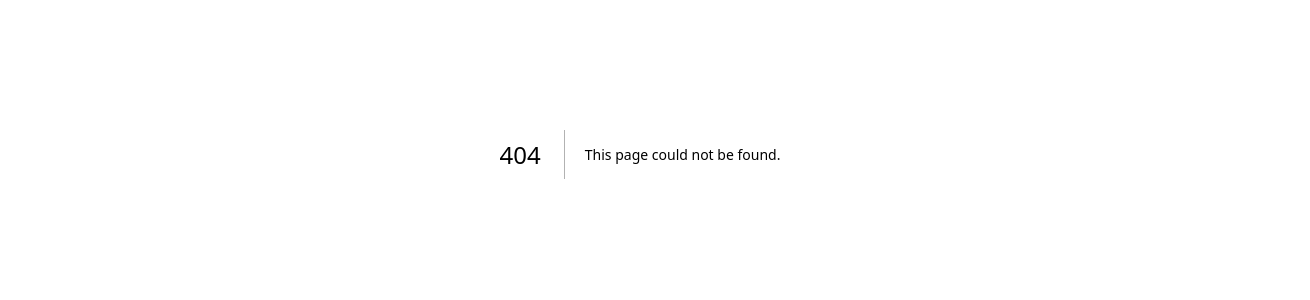
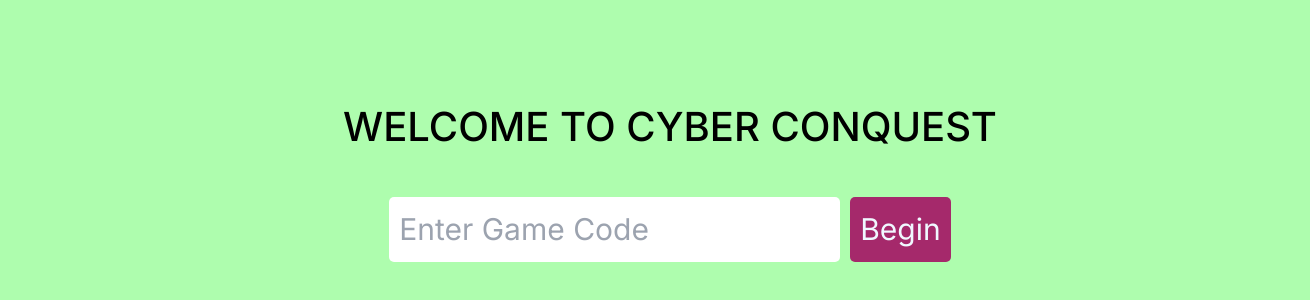
Before and after one commit to Sarguru02/Cyber-Conquest, a Next.js app: page /lobby in a window 1280 px wide. Before the commit this address had no page. Shown: the part 246-546 px from the top of the page, 1310 px wide, since content can reach past the window. Built offline with nearby package versions, Linux system fonts and the light colour scheme.

Commit message:
FEAT: Added Lobby Page

```diff
--- a/app/globals.css
+++ b/app/globals.css
@@ -1,3 +1,20 @@
 @tailwind base;
 @tailwind components;
 @tailwind utilities;
+
+* {
+  box-sizing: border-box;
+  margin: 0;
+  padding: 0;
+}
+
+main,
+body,
+html {
+  height: 100%;
+  width: 100%;
+}
+
+body {
+  background-color: rgb(174, 253, 174);
+}
--- /dev/null
+++ b/app/lobby/lobby.css
@@ -0,0 +1,58 @@
+.lobby {
+  height: 100%;
+  width: 100%;
+  padding: 30px;
+  position: relative;
+}
+
+.lobby-foreground {
+  height: 100%;
+  width: 100%;
+  display: flex;
+  flex-direction: column;
+  align-items: center;
+  justify-content: center;
+  gap: 30px;
+  z-index: 2;
+  position: absolute;
+}
+
+.lobby-foreground > span {
+  font-size: 40px;
+  font-weight: 500;
+}
+
+.lobby-foreground input[type="text"] {
+  font-size: 30px;
+  padding: 10px;
+  border-radius: 5px;
+}
+
+.lobby-background {
+  height: 100%;
+  width: 100%;
+  z-index: -2;
+  position: absolute;
+}
+
+.lobby-code {
+  display: flex;
+  align-items: center;
+  justify-content: center;
+  gap: 10px;
+  padding: 10px;
+}
+
+.begin-btn {
+  font-size: 30px;
+  padding: 10px;
+  border-radius: 5px;
+  background-color: rgb(165, 41, 107);
+  color: aliceblue;
+  cursor: pointer;
+}
+
+.begin-btn:hover {
+  opacity: 0.95;
+  box-shadow: 4px 4px 6px rgba(165, 41, 107, 0.359);
+}
--- /dev/null
+++ b/app/lobby/page.tsx
@@ -0,0 +1,25 @@
+import React from "react";
+import "./lobby.css";
+
+const Lobby = () => {
+  return (
+    <div className="lobby">
+      <div className="lobby-foreground">
+        <span>WELCOME TO CYBER CONQUEST</span>
+        <div className="lobby-code">
+          <input
+            type="text"
+            name="lobbyCode"
+            id="lobbyCode"
+            title="Game Code"
+            placeholder="Enter Game Code"
+          />
+          <div className="begin-btn">Begin</div>
+        </div>
+      </div>
+      <div className="lobby-background"></div>
+    </div>
+  );
+};
+
+export default Lobby;
--- a/app/page.tsx
+++ b/app/page.tsx
@@ -1,9 +1,13 @@
 export default function Home() {
   return (
-    <main className="h-screen w-screen flex flex-col justify-center items-center">
+    <main className="flex flex-col justify-center items-center">
       <h1>Welcome</h1>
+      <br />
       <h3>You can find the component - route mappings below</h3>
+      <br />
+      <br />
       <ol>
+        <li>Lobby - /lobby ( Supposedly the first page in the game )</li>
         <li>Board - /game</li>
         <li>Participant Entry - /entry</li>
       </ol>
```
